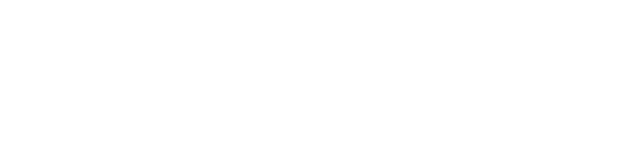
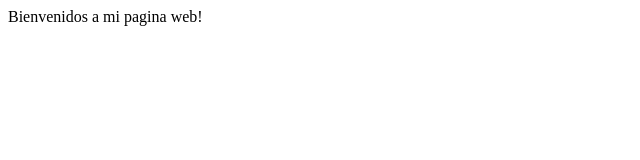
Before and after one commit to edme88/pruebaGit, a plain HTML site: page index.html in a window 1280 px wide. Shown: the whole page, without its empty margins (0-640 px from the left). Drawn offline with Linux system fonts and the light colour scheme.

Commit message:
Update index.html

```diff
--- a/index.html
+++ b/index.html
@@ -4,9 +4,10 @@
     <meta charset="UTF-8">
     <meta name="description" content="Free Web tutorials">
     <meta name="keywords" content="HTML,CSS,XML,JavaScript">
-    <meta name="author" content="John Doe">
+    <meta name="author" content="Agustina Aliciardi">
     <meta name="viewport" content="width=device-width, initial-scale=1.0">
 </head>
 <body>
+    Bienvenidos a mi pagina web!
 </body>
 </html>
```
